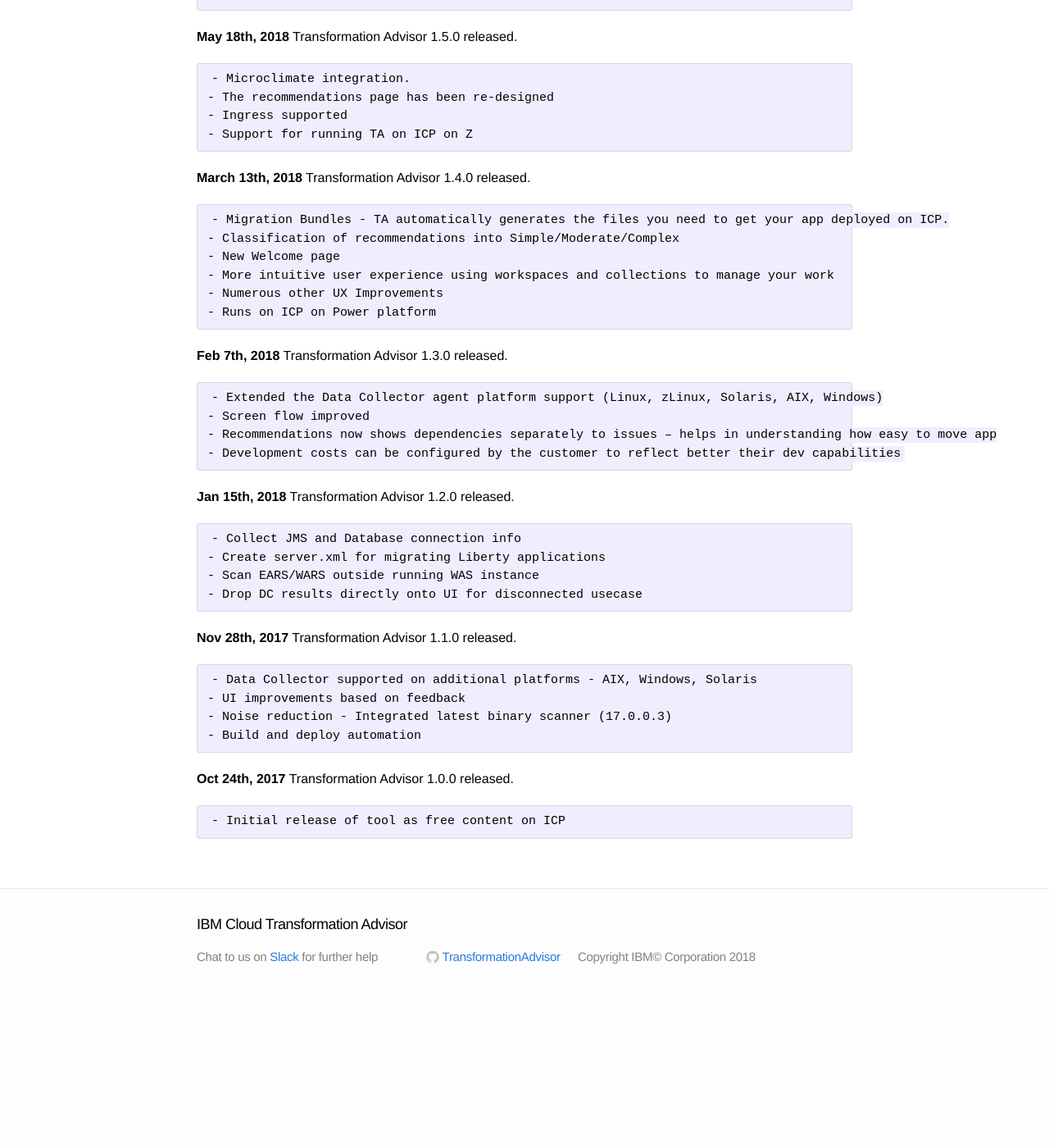
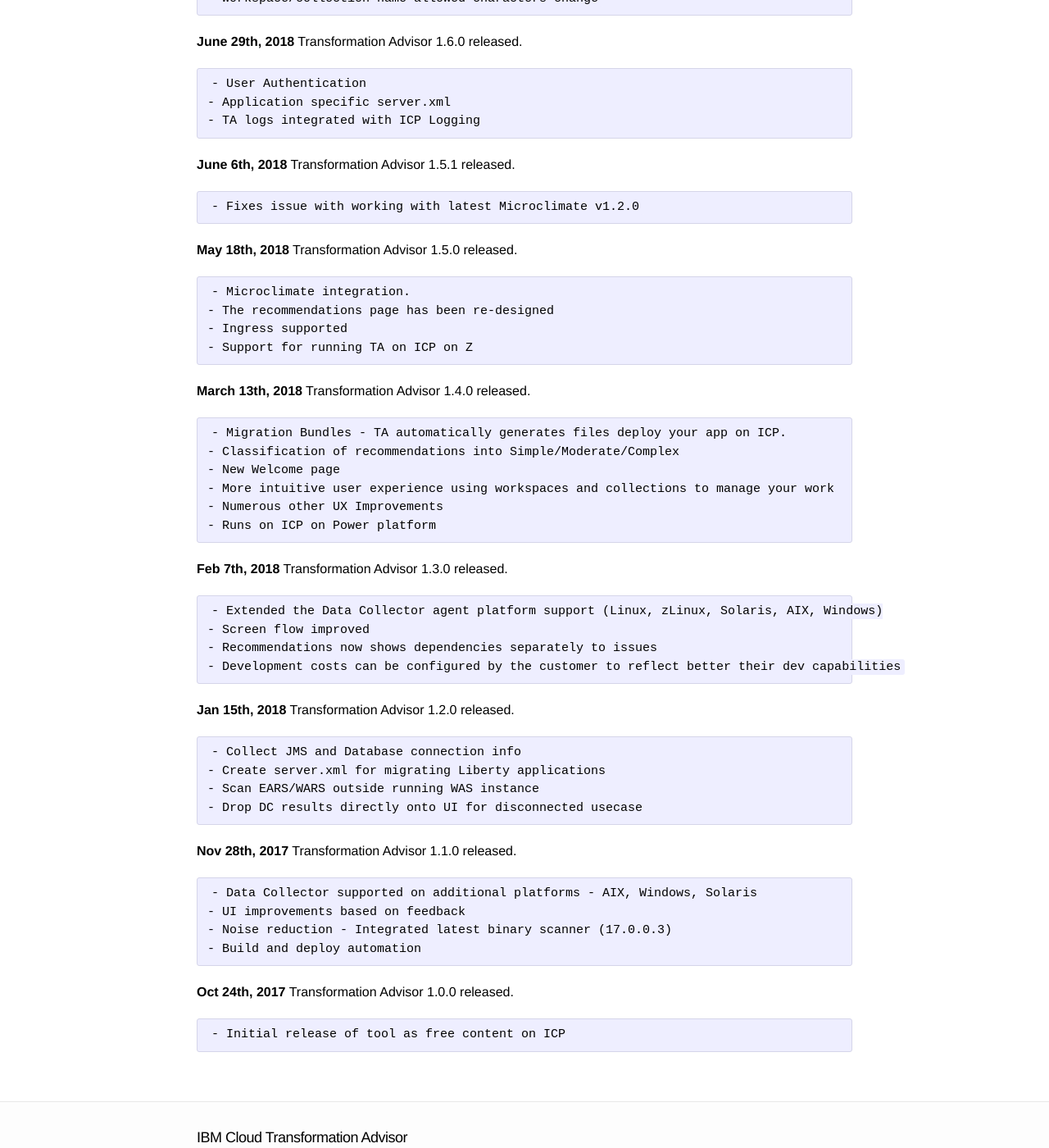
Before and after one commit to TransformationAdvisor/TA.github.io, a Jekyll site: the page built from news/index.md, in a window 1280 px wide and 1400 px high, scrolled down 1065 px. Shown: the whole window at 82% size. Built offline with Jekyll 4.4.1, drawn with Linux system fonts in a browser that asks for light colours; before the commit the page ends 2288 px from its top, so only the background shows below that; some of the changed text lies outside the part shown.

Commit message:
Update index.md

```diff
--- a/news/index.md
+++ b/news/index.md
@@ -49,7 +69,7 @@
 
 **March 13th, 2018** Transformation Advisor 1.4.0 released.
 
-    - Migration Bundles - TA automatically generates the files you need to get your app deployed on ICP.
+    - Migration Bundles - TA automatically generates files deploy your app on ICP.
     - Classification of recommendations into Simple/Moderate/Complex
     - New Welcome page
     - More intuitive user experience using workspaces and collections to manage your work
@@ -60,7 +80,7 @@
 
     - Extended the Data Collector agent platform support (Linux, zLinux, Solaris, AIX, Windows)
     - Screen flow improved
-    - Recommendations now shows dependencies separately to issues – helps in understanding how easy to move app
+    - Recommendations now shows dependencies separately to issues
     - Development costs can be configured by the customer to reflect better their dev capabilities
 
 **Jan 15th, 2018** Transformation Advisor 1.2.0 released.
```
Also changed, not shown: other parts of news/index.md (+20 -0 lines).
